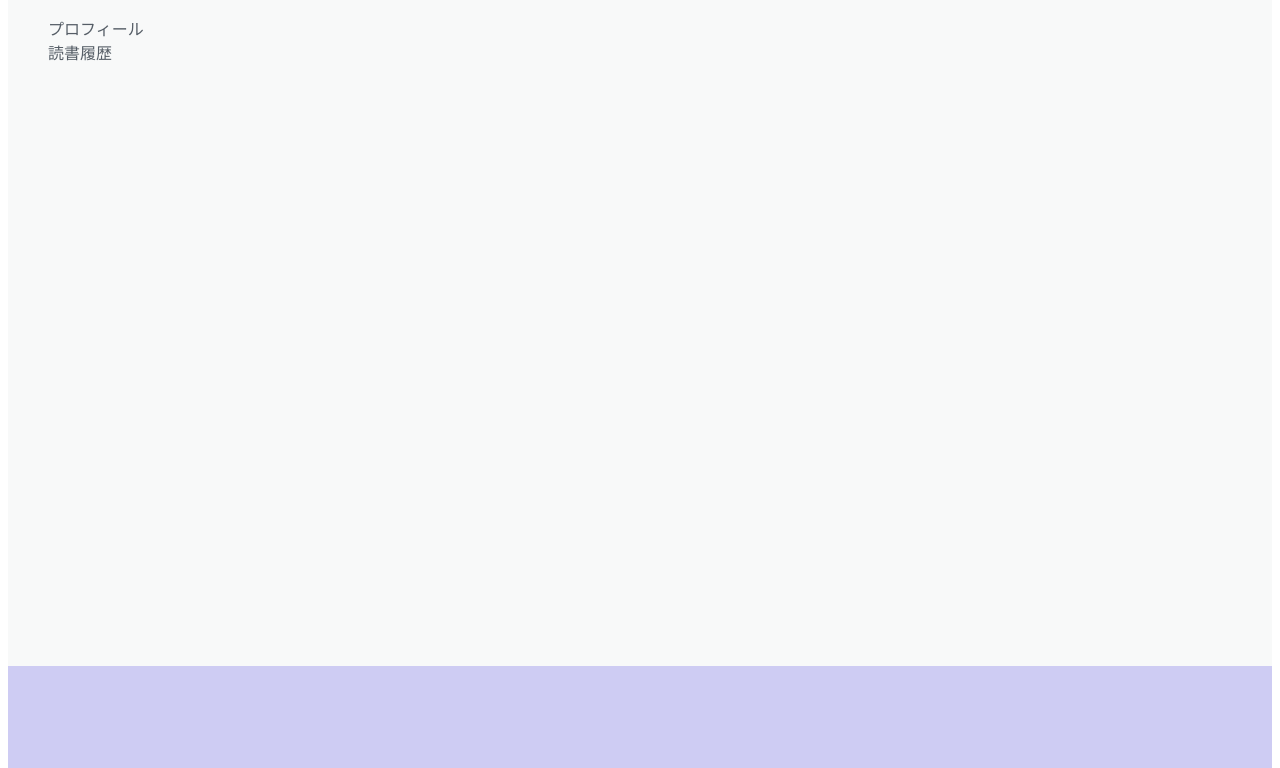
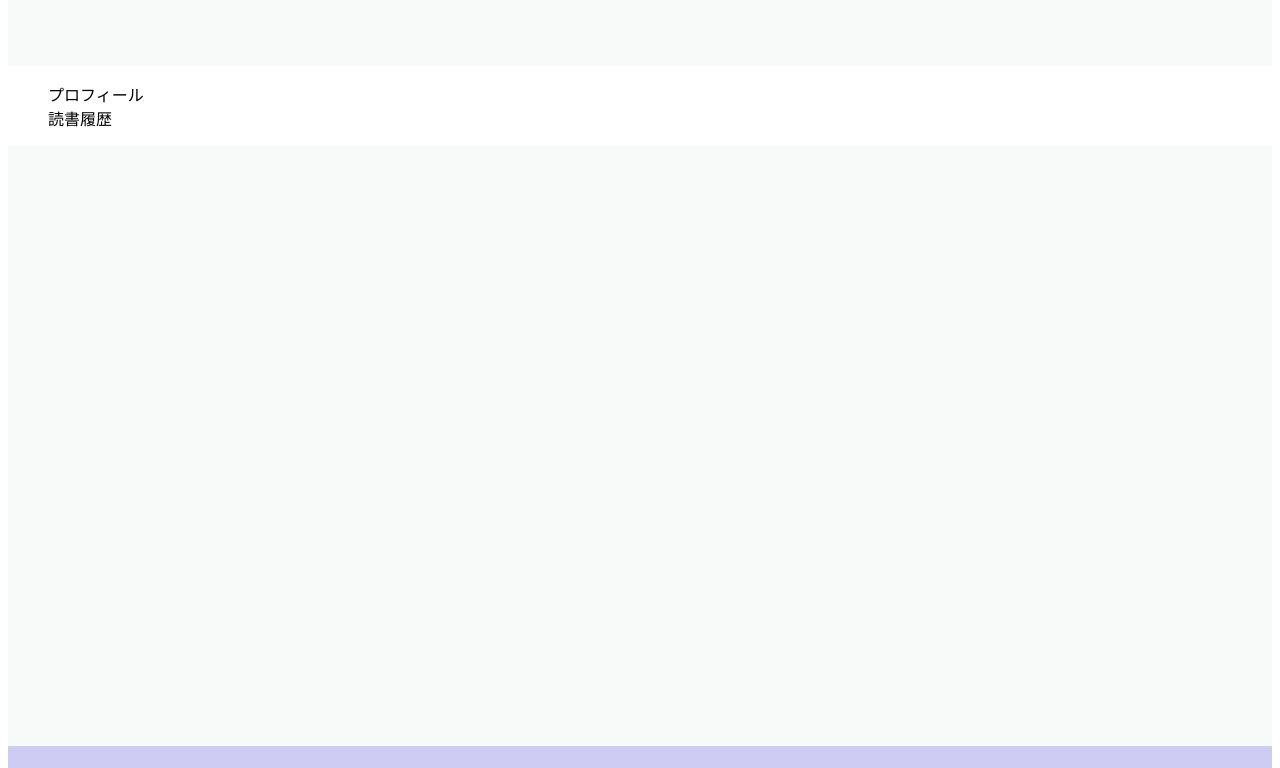
Before and after one commit to warasan/warasan.github.io, a plain HTML site: page index.html in a window 1280 px wide. Shown: the part 32-800 px from the top of the page. Drawn offline with Linux system fonts and the light colour scheme.

Commit message:
Update stylesheet.css

```diff
--- a/stylesheet.css
+++ b/stylesheet.css
@@ -7,7 +7,7 @@ li{
   list-style: none;
 }
 
-.header {
+.header-logo{
 
   background:#f8f9f9;
   color:#555d66;
```
